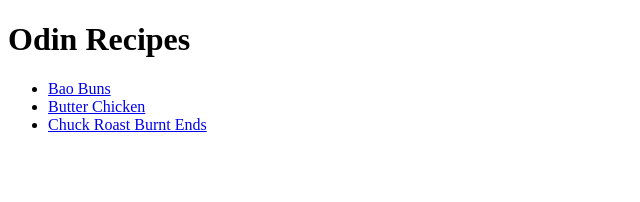
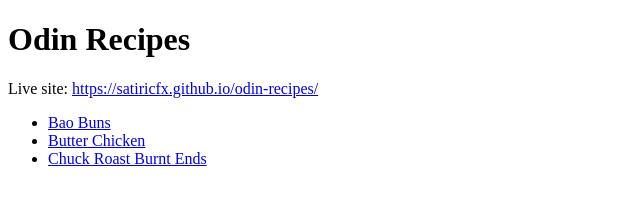
Before and after one commit to SatiricFX/odin-recipes, a plain HTML site: page index.html in a window 1280 px wide. Shown: the whole page, without its empty margins (0-640 px from the left). Drawn offline with Linux system fonts and the light colour scheme.

Commit message:
create live site url

```diff
--- a/index.html
+++ b/index.html
@@ -9,6 +9,7 @@
     <h1>
         Odin Recipes
     </h1>
+    Live site: <a href="https://satiricfx.github.io/odin-recipes/">https://satiricfx.github.io/odin-recipes/</a>
     <ul>
         <li><a href="recipes/bao-buns.html">Bao Buns</a></li>
         <li><a href="recipes/butter-chicken.html">Butter Chicken</a></li>
```
